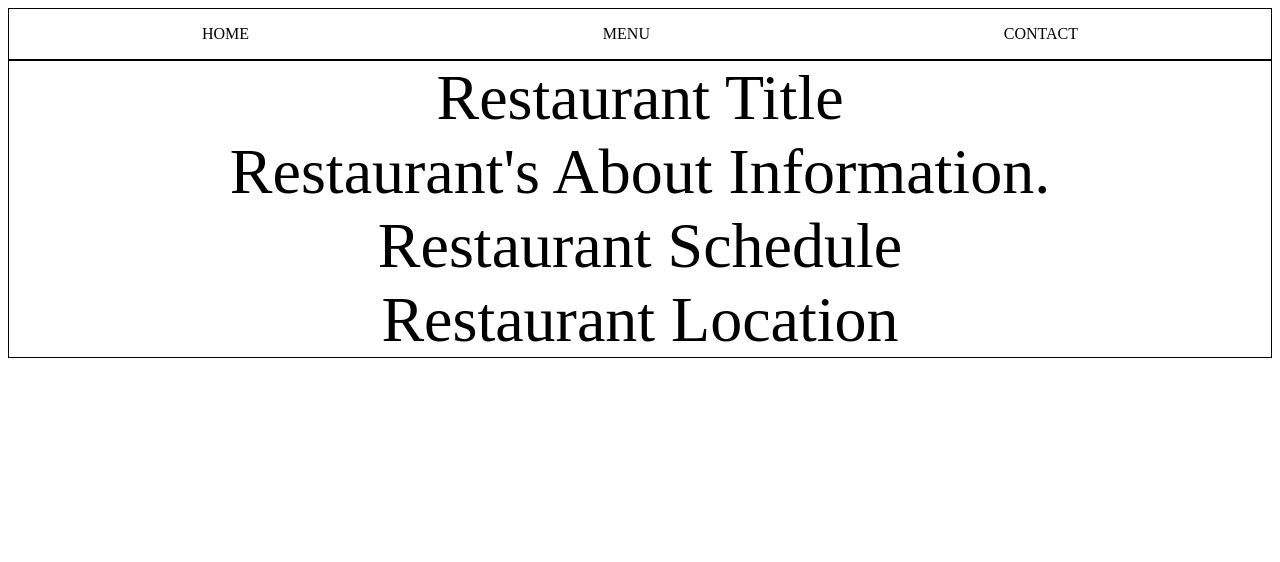
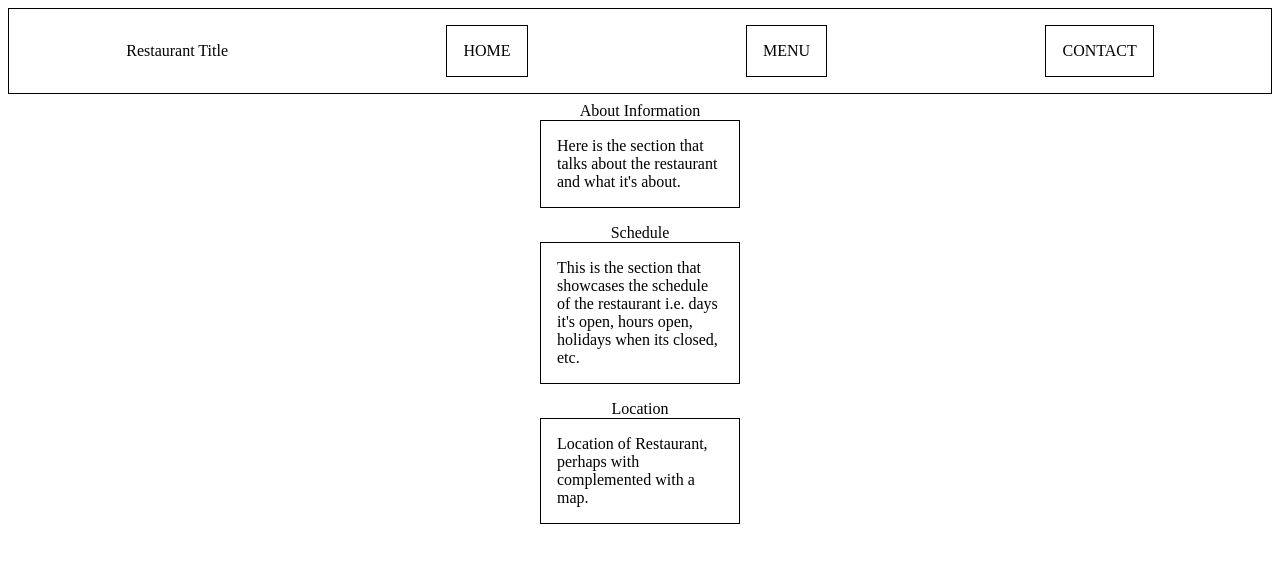
Before and after one commit to srivatsantalkad/restaurant-page, a website built with webpack: page dist/index.html in a window 1280 px wide. Built offline with nearby package versions, Linux system fonts and the light colour scheme.

Commit message:
Refactor logic, css

```diff
--- a/src/contact-module.js
+++ b/src/contact-module.js
@@ -5,9 +5,9 @@ export default function createContact() {
     const email = document.createElement('div');
 
 
-    contactHeader.innerText = "Contact";
+    contactHeader.innerText = "Contact Info.";
     phoneNumber.innerText = "Restaurant Phone Number.";
-    email.innerText = "Restaurant Email Address";
+    email.innerText = "Restaurant Email Address.";
 
     div.appendChild(contactHeader);
     div.appendChild(phoneNumber);
--- a/src/home-module.js
+++ b/src/home-module.js
@@ -1,19 +1,26 @@
+import './style.css';
+
 export default function createHome() {
     const div = document.createElement('div');
-    const restaurantTitle = document.createElement('div');
-    const restaurantAboutInformation = document.createElement('div');
-    const restaurantSchedule = document.createElement('div');
-    const restaurantLocation = document.createElement('div');
 
-    restaurantTitle.innerText = "Restaurant Title";
-    restaurantAboutInformation.innerText = "Restaurant's About Information.";
-    restaurantSchedule.innerText = "Restaurant Schedule";
-    restaurantLocation.innerText = "Restaurant Location";
-
-    div.appendChild(restaurantTitle);
-    div.appendChild(restaurantAboutInformation);
-    div.appendChild(restaurantSchedule);
-    div.appendChild(restaurantLocation);
+    let table = ['About Information', 'Schedule', 'Location'];
+    let table2 = [
+    'Here is the section that talks about the restaurant and what it\'s about.',
+    'This is the section that showcases the schedule of the restaurant i.e. days it\'s open, hours open, holidays when its closed, etc.',
+    'Location of Restaurant, perhaps with complemented with a map.'
+    ];
+    for (let i = 0; i < 3; i++) {
+        const wrapper = document.createElement('div');
+        wrapper.classList.add('style-div-children');
+        const wrapperHeader = document.createElement('div');
+        wrapperHeader.innerText = table[i];
+        const wrapperBody = document.createElement('div');
+        wrapperBody.innerText = table2[i];
+        wrapperBody.classList.add('style-div-grandchildren')
+        wrapper.appendChild(wrapperHeader);
+        wrapper.appendChild(wrapperBody);
+        div.appendChild(wrapper);
+    }
 
     return div;
 }
--- a/src/menu-module.js
+++ b/src/menu-module.js
@@ -1,19 +1,24 @@
 export default function createMenu() {
     const div = document.createElement('div');
-    const menuHeader = document.createElement('div');
-    const appetizerHeader = document.createElement('div');
-    const entreeHeader = document.createElement('div');
-    const dessertHeader = document.createElement('div');
 
-    menuHeader.innerText = "Restaurant's Menu";
-    appetizerHeader.innerText = "Appetizers";
-    entreeHeader.innerText = "Entrees";
-    dessertHeader.innerText = "Desserts";
-
-    div.appendChild(menuHeader);
-    div.appendChild(appetizerHeader);
-    div.appendChild(entreeHeader);
-    div.appendChild(dessertHeader);
+    let table = ['Appetizers', 'Entrees', 'Desserts'];
+    let table2 = [
+    'A bunch of appetizers go here.',
+        'A bunch of entrees go here.',
+        'A bunch of desserts go here.'
+    ];
+    for (let i = 0; i < 3; i++) {
+        const wrapper = document.createElement('div');
+        wrapper.classList.add('style-div-children');
+        const wrapperHeader = document.createElement('div');
+        wrapperHeader.innerText = table[i];
+        const wrapperBody = document.createElement('div');
+        wrapperBody.innerText = table2[i];
+        wrapperBody.classList.add('style-div-grandchildren')
+        wrapper.appendChild(wrapperHeader);
+        wrapper.appendChild(wrapperBody);
+        div.appendChild(wrapper);
+    }
 
     return div;
 }
--- a/src/page-loader.js
+++ b/src/page-loader.js
@@ -1,30 +1,27 @@
 import './style.css';
 
 export default function loadPage(...elements) {
-    const homePage = elements[0];
-    const menuPage = elements[1];
-    const contactPage = elements[2];
-    // Add css styles to the pages
-    homePage.classList.add('style-div');
-    menuPage.classList.add('style-div');
-    contactPage.classList.add('style-div');
-
     const content = document.querySelector('#content');
 
     // create nav that will always be present regardless of which page the user is on
     const nav = document.createElement('div');
+    nav.appendChild(document.createElement('div'));
+    nav.childNodes[0].innerText = "Restaurant Title";
 
-    const homeButton = document.createElement('div');
-    const menuButton = document.createElement('div');
-    const contactButton = document.createElement('div');
+    let table = ['HOME', 'MENU', 'CONTACT'];
 
-    homeButton.innerText = "HOME";
-    menuButton.innerText = "MENU";
-    contactButton.innerText = "CONTACT";
 
-    nav.appendChild(homeButton);
-    nav.appendChild(menuButton);
-    nav.appendChild(contactButton);
+    for (let i = 0; i < 3; i++) {
+        elements[i].classList.add('style-div');
+        const button = document.createElement('div');
+        button.innerText = table[i];
+        button.addEventListener("click", () => {
+            content.removeChild(content.childNodes[2]);
+            content.appendChild(elements[i]);
+        });
+        button.classList.add('style-nav-buttons');
+        nav.appendChild(button);
+    }
 
     // add css style to the nav
     nav.classList.add('style-nav')
--- a/src/style.css
+++ b/src/style.css
@@ -6,14 +6,45 @@
     justify-content: space-around;
     align-items: center;
     border: 1px solid black;
+    gap: 1em;
+}
+
+.style-nav-buttons {
+    cursor: pointer;
+    padding: 1em;
+    border: 1px solid black;
+    background-color: rgb(255, 255, 255);
+}
+.style-nav-buttons:hover {
+    filter: brightness(90%);
 }
 
 .style-div {
-    font-size: 5vw;
+    margin-top: 1vh;
     display: flex;
     flex-wrap: wrap;
     flex-direction: column;
     justify-content: space-around;
     align-items: center;
+    gap: 1em;
+    flex: 1 1 0px;
+}
+
+.style-div-children {
+    display: flex;
+    flex-wrap: wrap;
+    flex-direction: column;
+    justify-content: center;
+    align-items: center;
+    flex: 1 1 0px;
+    width: 200px;
+}
+
+.style-div-grandchildren {
+    display: flex;
+    flex-wrap: wrap;
     border: 1px solid black;
+    padding:1em;
+    justify-content: center;
+    align-items: center;
 }
```
Also changed, not shown: dist/main.js.
